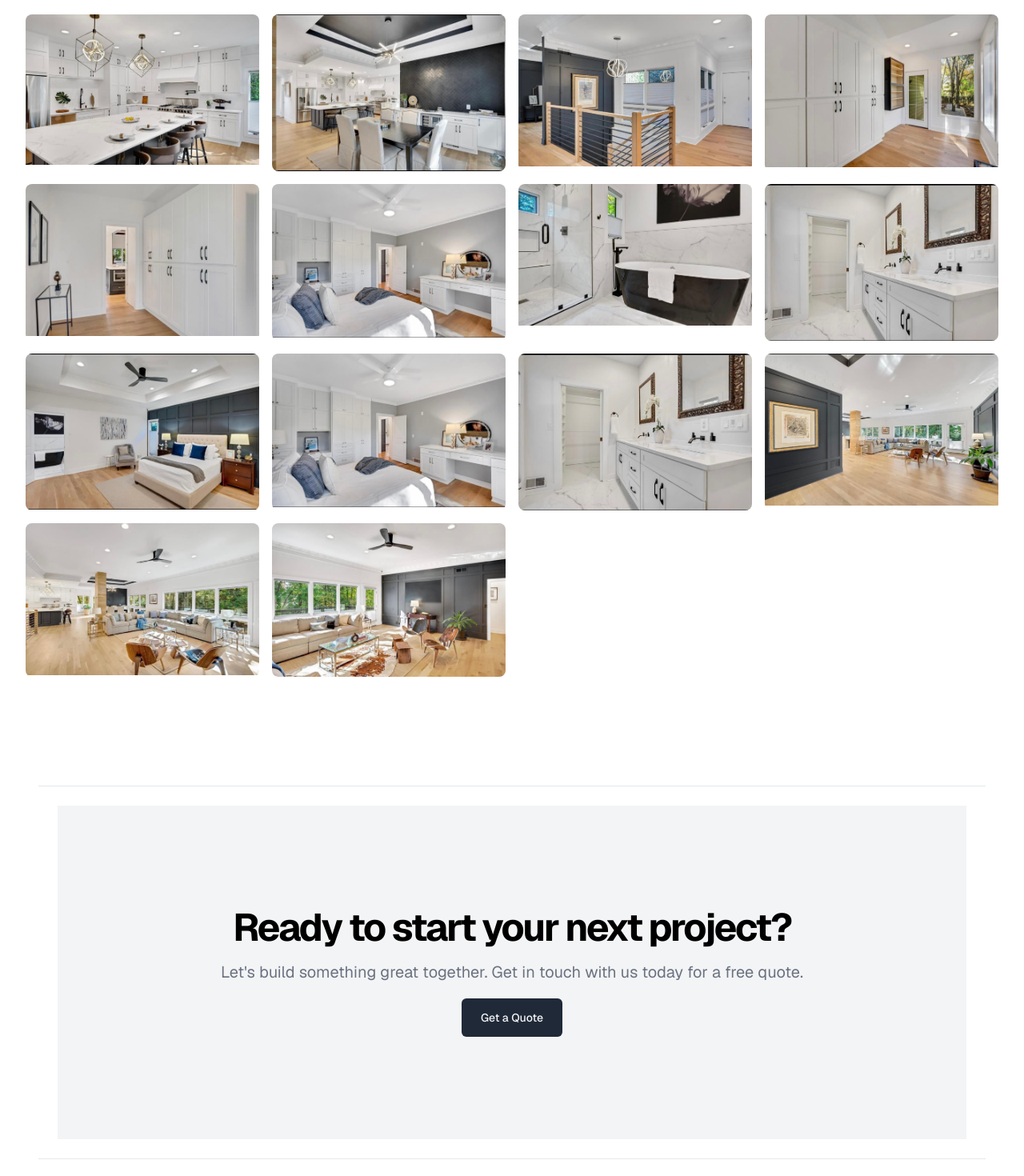
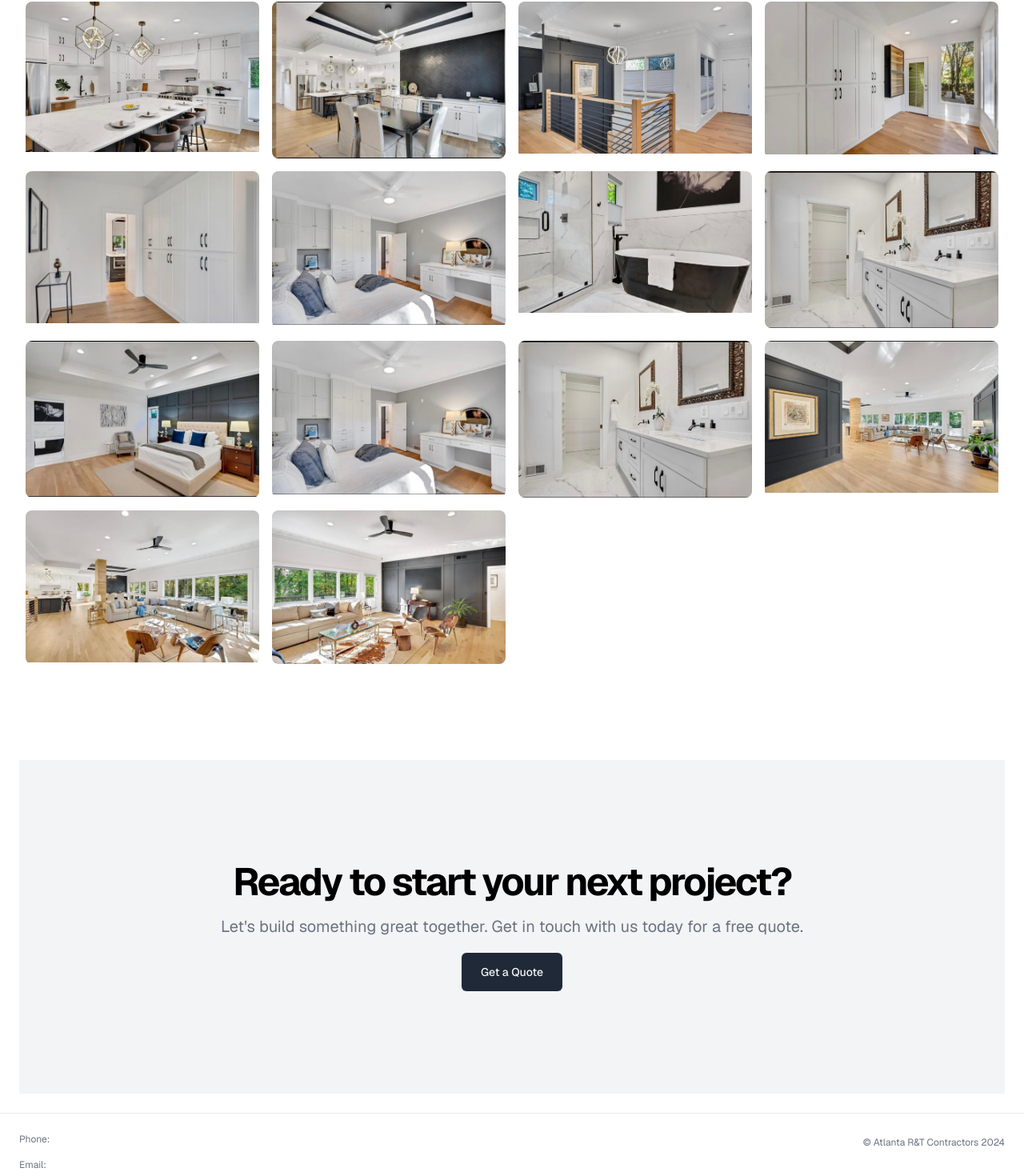
Before and after one commit to KarnellSchultz/atlanta-rnt-contractors, a Next.js app: page /our-work in a window 1280 px wide. Shown: the part 278-1748 px from the top of the page at 80% size. Built offline with nearby package versions, Linux system fonts and the light colour scheme.

Commit message:
small tweaks

```diff
--- a/app/about-us/page.tsx
+++ b/app/about-us/page.tsx
@@ -10,7 +10,7 @@ const aboutUsText = `Welcome to Atlanta R&T Contractors, a family-owned business
 
 export default function ContactPage() {
   return (
-    <main className="flex min-h-screen flex-col items-center py-24 px-4">
+    <main className="flex min-h-screen flex-col items-center py-20 px-4">
       <section className="sm:grid sm:grid-cols-2 flex flex-col items-center p-4">
         <h1 className=" col-span-full md:text-6xl text-4xl font-bold flex flex-col text-center">
           About Us
--- a/app/contact/page.tsx
+++ b/app/contact/page.tsx
@@ -8,7 +8,7 @@ export const metadata: Metadata = {
 
 export default function ContactPage() {
   return (
-    <main className="flex min-h-screen flex-col items-center py-24 px-4">
+    <main className="flex min-h-screen flex-col items-center py-20 px-4">
       <h1 className="md:text-6xl text-4xl font-bold pb-4 flex flex-col text-center">
         Reach out to get a free quote
       </h1>
--- a/app/our-work/page.tsx
+++ b/app/our-work/page.tsx
@@ -67,7 +67,7 @@ export const metadata: Metadata = {
 
 export default function ContactPage() {
   return (
-    <main className="flex min-h-screen flex-col items-center py-24 px-4">
+    <main className="flex min-h-screen flex-col items-center py-20 px-4">
       <div className="grid grid-cols-1 sm:grid-cols-2 md:grid-cols-3 lg:grid-cols-4 gap-4 w-full max-w-7xl mx-auto p-4">
         <h1 className=" col-span-full md:text-6xl text-4xl font-bold pb-4 flex flex-col text-center">
           Our Work
--- a/app/page.tsx
+++ b/app/page.tsx
@@ -155,7 +155,7 @@ export default function Page() {
             </div>
           </section>
           <section
-            className="w-full flex justify-center py-12 md:py-24 lg:py-32 bg-slate-100"
+            className="w-full flex justify-center py-12 md:py-24 lg:py-32"
             id="testimonials"
           >
             <div className="container space-y-12 px-4 md:px-6">
--- a/components/ui/footer.tsx
+++ b/components/ui/footer.tsx
@@ -5,7 +5,7 @@ import { BRAND_NAME, LINK, TEXT } from "@/lib/constants";
 
 export const Footer = () => {
   return (
-    <footer className="px-4 m-6 md:px-6">
+    <footer className="">
       <FooterContactForm />
       <FooterDetails />
     </footer>
@@ -13,7 +13,7 @@ export const Footer = () => {
 };
 
 export const FooterContactForm = () => (
-  <div className="flex flex-col gap-4 sm:flex-row sm:justify-around py-6 w-full shrink-0 items-center px-4 md:px-6 border-t">
+  <div className="flex flex-col gap-4 sm:flex-row sm:justify-around py-6 w-full shrink-0 items-center md:px-6">
     <section
       className="w-full py-12 md:py-24 lg:py-32 flex justify-center bg-gray-100"
       id="contact"
@@ -39,8 +39,8 @@ export const FooterContactForm = () => (
 
 export const FooterDetails = () => {
   return (
-    <section className="border-t grid grid-cols-2">
-      <div className="flex gap-4 pt-6">
+    <section className="border-t sm:grid sm:grid-cols-2 flex flex-col justify-center items-center gap-4 px-6">
+      <div className="flex flex-col gap-4 pt-6">
         <div className="text-xs text-gray-500">
           <span>Phone:</span>{" "}
           <Link href={`tel:${process.env.BUSINESS_PHONE}`}>{process.env.BUSINESS_PHONE}</Link>
```
